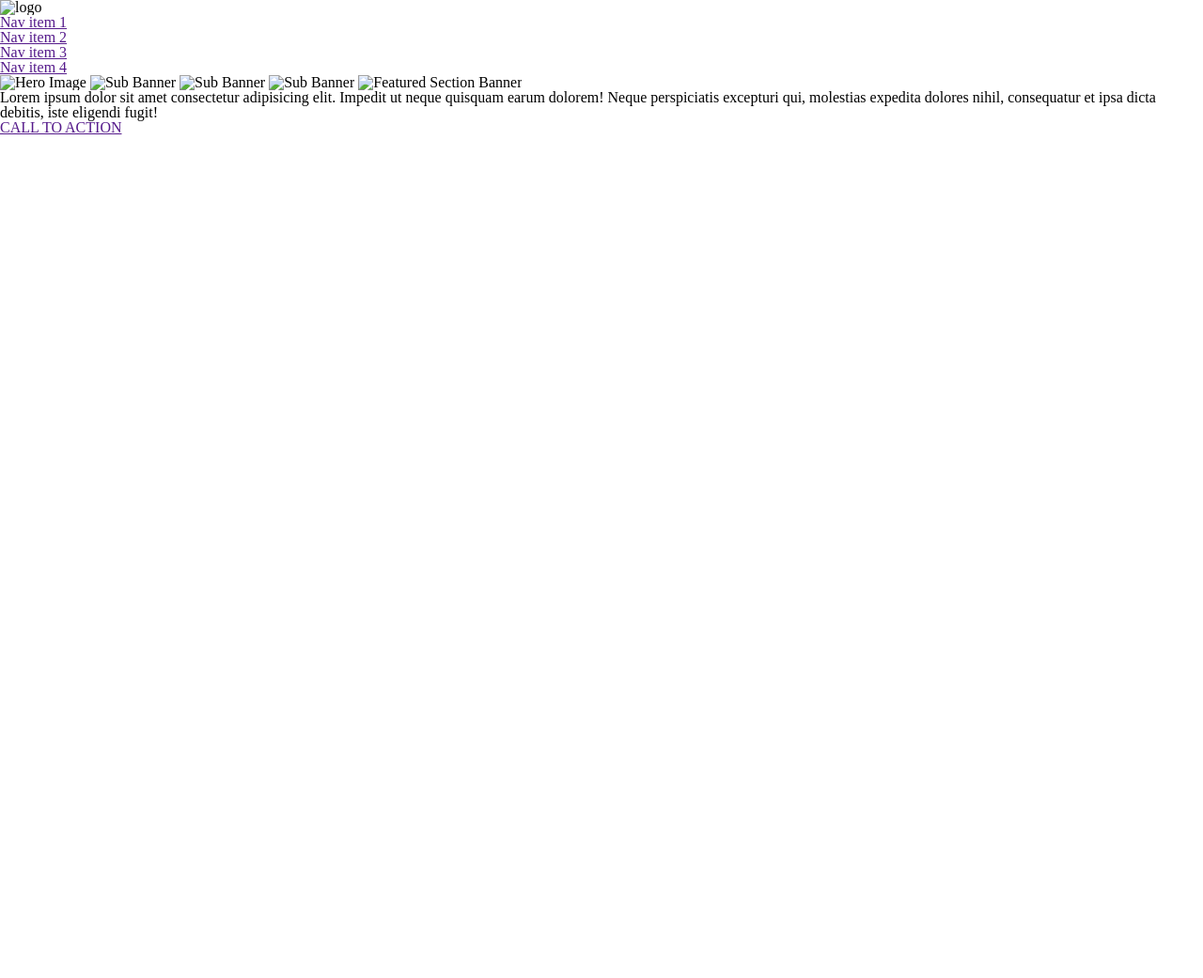
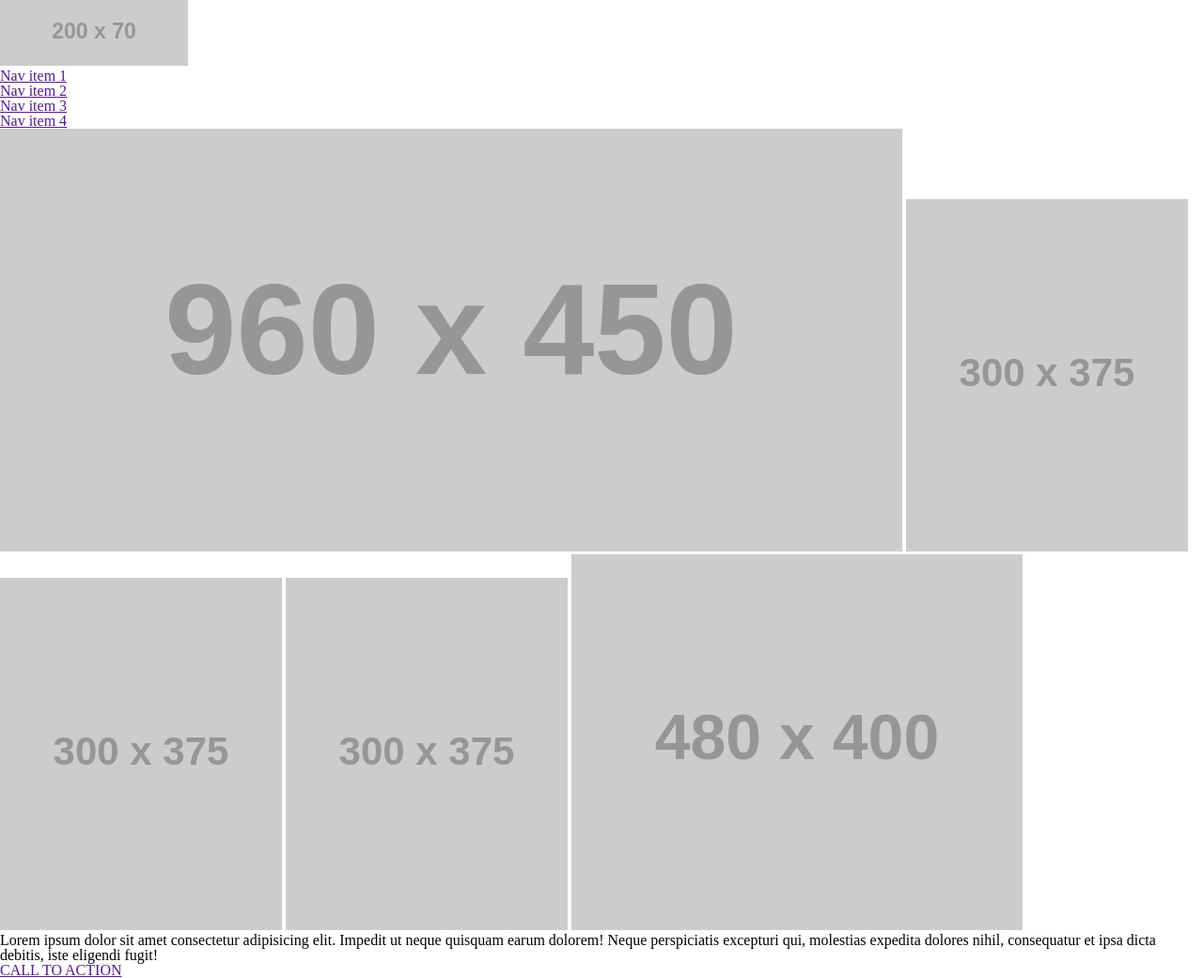
Before and after one commit to Victoria-FZ-eng/wireframe-exercise, a plain HTML site: page index.html in a window 1280 px wide. Shown: the whole page at 94% size. Before the commit the page ends 800 px from the top, so only its background shows below. Drawn offline with Linux system fonts and the light colour scheme; placeholder pictures from the web are drawn by us.

Commit message:
place holder images

```diff
--- a/index.html
+++ b/index.html
@@ -7,7 +7,7 @@
 </head>
 <body>
     <header>
-        <img src=" " alt="logo"/>
+        <img src="https://via.placeholder.com/200x70" alt="logo"/>
         <nav>
             <ul>
                 <li><a href=''>Nav item 1</a></li>
@@ -18,11 +18,11 @@
         </nav>
     </header>
     <main>
-        <img src="" alt="Hero Image"/>
-        <img src="" alt="Sub Banner"/>
-        <img src="" alt="Sub Banner"/>
-        <img src="" alt="Sub Banner"/>
-        <img src="" alt="Featured Section Banner"/>
+        <img src="https://via.placeholder.com/960x450" alt="Hero Image"/>
+        <img src="https://via.placeholder.com/300x375" alt="Sub Banner"/>
+        <img src="https://via.placeholder.com/300x375" alt="Sub Banner"/>
+        <img src="https://via.placeholder.com/300x375" alt="Sub Banner"/>
+        <img src="https://via.placeholder.com/480x400" alt="Featured Section Banner"/>
         <p>Lorem ipsum dolor sit amet consectetur adipisicing elit. Impedit ut neque quisquam earum dolorem! Neque perspiciatis excepturi qui, molestias expedita dolores nihil, consequatur et ipsa dicta debitis, iste eligendi fugit!</p>
         <a href="">CALL TO ACTION</a>
     </main>
```
